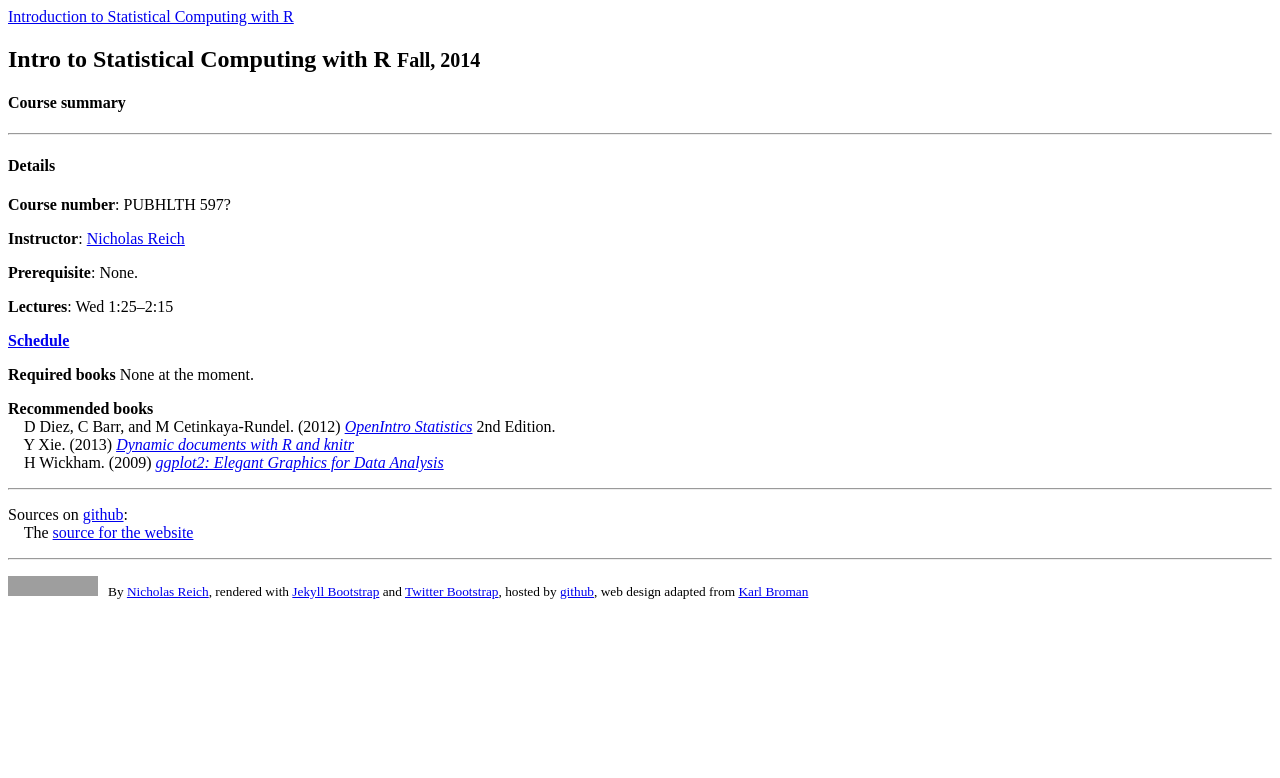
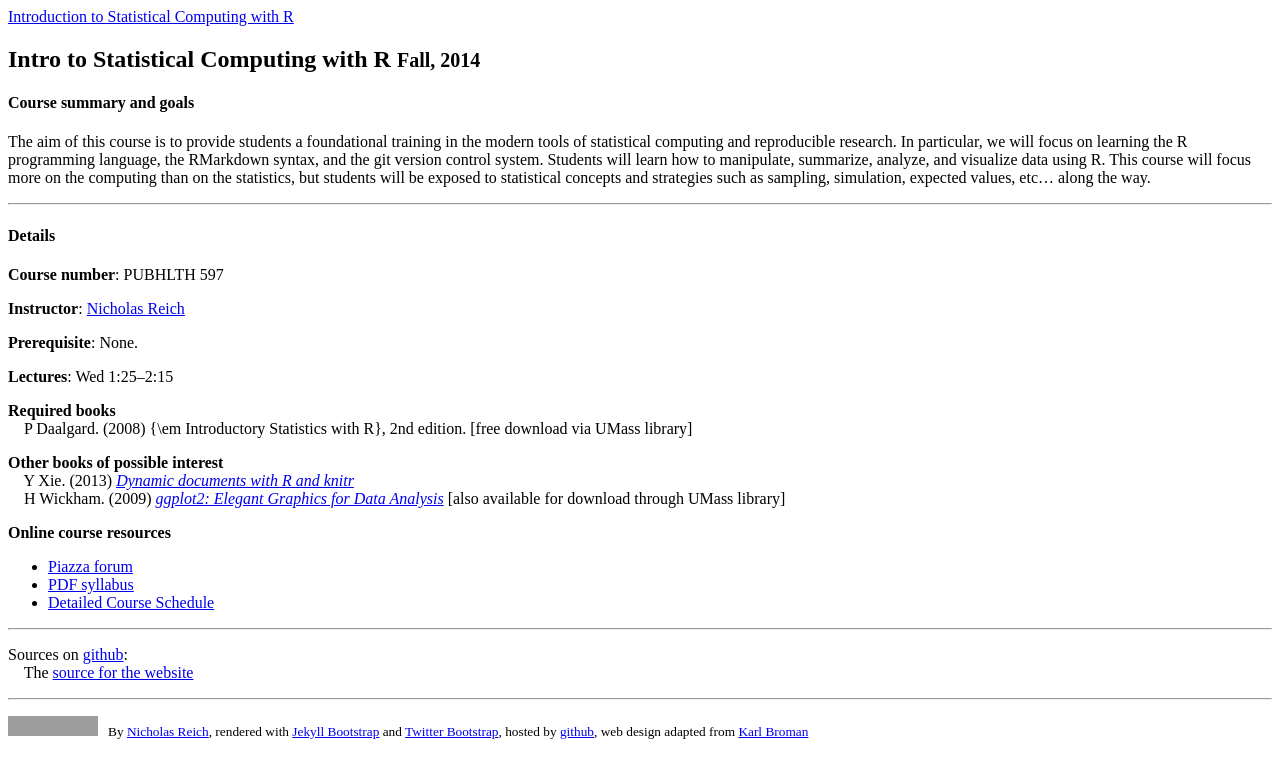
Before and after one commit to nickreich/statComp2014, a Jekyll site: the page built from index.md, in a window 1280 px wide. Shown: the top 778 px of the page. Built offline with Jekyll 4.4.1, drawn with Linux system fonts in a browser that asks for light colours; grey boxes are pictures that could not be loaded.

Commit message:
updates to schedule and homepage.

```diff
--- a/index.md
+++ b/index.md
@@ -5,14 +5,15 @@ tagline: Fall, 2014
 ---
 
 
-#### Course summary
+#### Course summary and goals
 
+The aim of this course is to provide students a foundational training in the modern tools of statistical computing and reproducible research. In particular, we will focus on learning the R programming language, the RMarkdown syntax, and the git version control system. Students will learn how to manipulate, summarize, analyze, and visualize data using R. This course will focus more on the computing than on the statistics, but students will be exposed to statistical concepts and strategies such as sampling, simulation, expected values, etc... along the way.
 
 ---
 
 #### Details
 
-**Course number**: PUBHLTH 597?
+**Course number**: PUBHLTH 597
 
 **Instructor**: [Nicholas Reich](http://people.umass.edu/nick)
 
@@ -22,17 +23,20 @@ tagline: Fall, 2014
 
 **Lectures**: Wed 1:25&ndash;2:15
 
-**[Schedule](pages/schedule.html)**
-
 <!--**[Resources and further reading](pages/resources.html)** -->
 
-**Required books**
-None at the moment.
+**Required books** <br>
+&nbsp; &nbsp; P Daalgard. (2008) {\em Introductory Statistics with R}, 2nd edition. [free download via UMass library]
 
-**Recommended books** <br>
-&nbsp; &nbsp; D Diez, C Barr, and M Cetinkaya-Rundel. (2012) _[OpenIntro Statistics](http://www.openintro.org/stat/index.php)_ 2nd Edition. <br>
+**Other books of possible interest** <br>
 &nbsp; &nbsp; Y Xie. (2013) _[Dynamic documents with R and knitr](http://www.amazon.com/exec/obidos/ASIN/1482203537/7210-20)_<br>
-&nbsp; &nbsp; H Wickham. (2009) _[ggplot2: Elegant Graphics for Data Analysis](http://www.amazon.com/ggplot2-Elegant-Graphics-Data-Analysis/dp/0387981403/)_
+&nbsp; &nbsp; H Wickham. (2009) _[ggplot2: Elegant Graphics for Data Analysis](http://www.amazon.com/ggplot2-Elegant-Graphics-Data-Analysis/dp/0387981403/)_ [also available for download through UMass library]
+
+**Online course resources**
+
+* [Piazza forum](http://piazza.com/umass/fall2014/pubhlth597/home)
+* [PDF syllabus](assets/statComp2014_ReichSyllabus.pdf)
+* [Detailed Course Schedule](pages/schedule.html)
 
 
 ---
```
Also changed, not shown: pages/schedule.md (+5 -0 lines), 1 other file.
